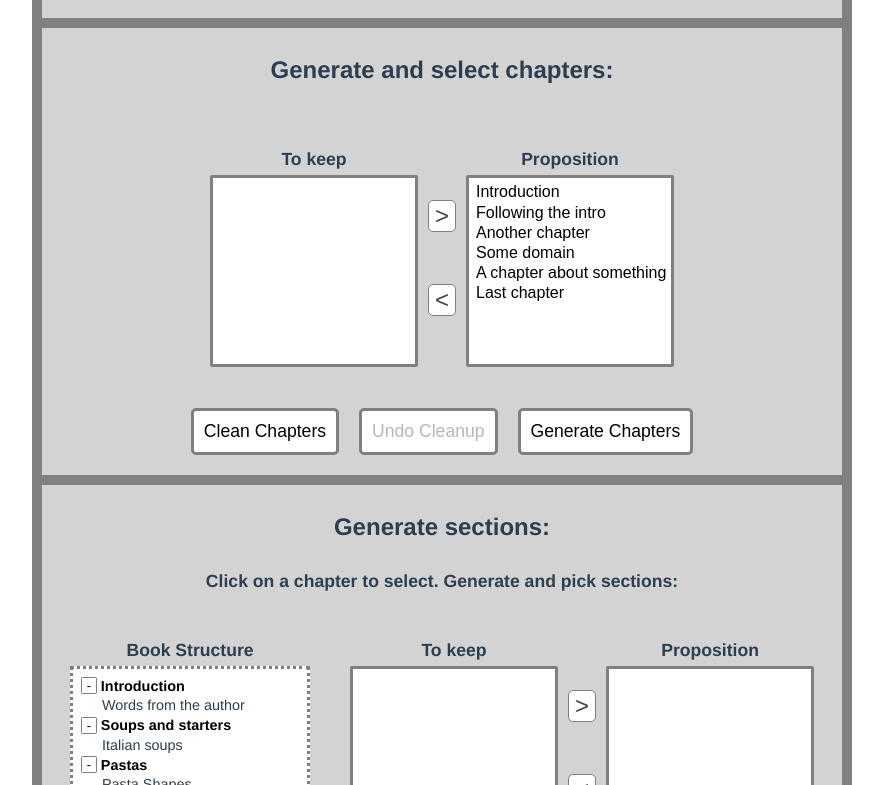
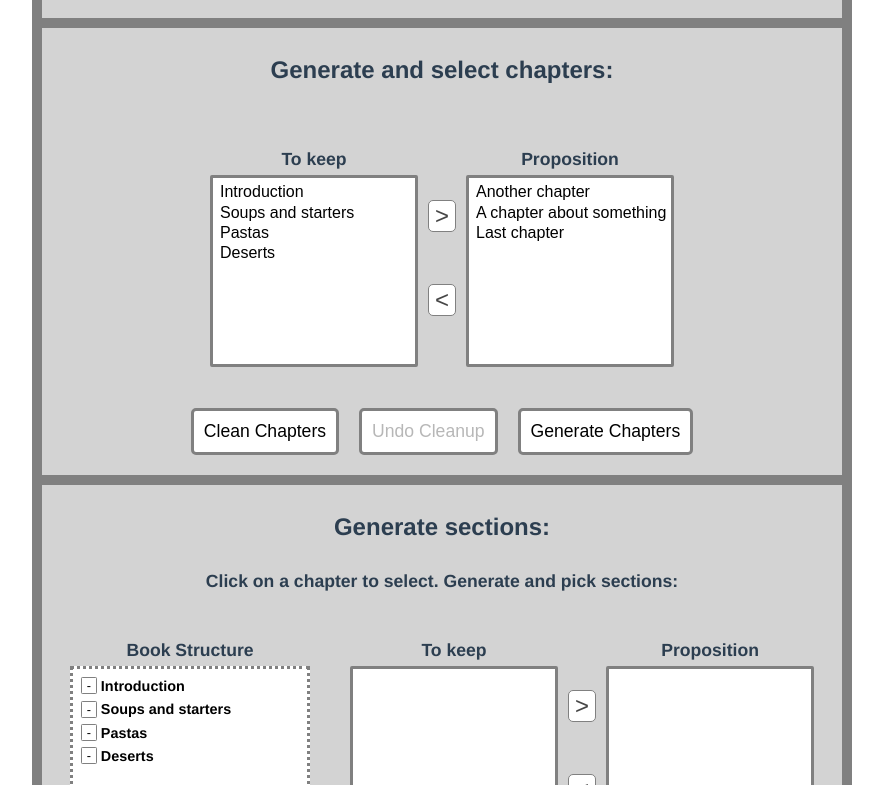
Before and after one commit to emilamaj/threadwriter, a Vue app: page / in a window 1280 px wide. Shown: the part 295-1080 px from the top of the page, without its empty margins (198-1081 px from the left). Built offline with nearby package versions, Linux system fonts and the light colour scheme.

Commit message:
minor fixes

```diff
--- a/src/App.vue
+++ b/src/App.vue
@@ -6,7 +6,7 @@
     </div>
     <hr class="separator">
     <div class="chapters-div">
-      <chapter-generator :bookTitle="bookTitle" :bookGoal="bookGoal" @chapterUpdate="chapterUpdate"/>
+      <chapter-generator :bookTitle="bookTitle" :bookGoal="bookGoal" :bookChapters="bookChapters" @chapterUpdate="chapterUpdate"/>
     </div>
     <hr class="separator">
     <div class="sections-div">
@@ -43,11 +43,8 @@ export default {
     return {
       bookTitle: "Mediterranean Cuisine For Beginners: A Cookbook",
       bookGoal: "allow the reader to master mediterranean cuisine, even with little cooking experience",
-      bookChapters: ["Introduction","Soups and starters","Pastas","Deserts"],
-      bookSections: [["Words from the author"],
-      ["Italian soups"],
-      ["Pasta Shapes"],
-      ["Italian deserts"]],
+      bookChapters: ["Introduction", "Soups and starters", "Pastas", "Deserts"],
+      bookSections: [["Words from the author"], ["Italian soups"], ["Pasta Shapes"], ["Italian deserts"]],
       // Contains the summaries of the sections of the book
       bookSummaries: [
         [
--- a/src/components/ChapterGenerator.vue
+++ b/src/components/ChapterGenerator.vue
@@ -26,13 +26,17 @@ export default {
     bookGoal: {
       type: String,
       default: "allow the reader to master mediterranean cuisine, even with little cooking experience"
+    },
+    bookChapters: {
+      type: Array,
+      default: () => ["Introduction","Soups and starters","Pastas","Deserts"]
     }
   },
   data() {
     return {
       selectedChapters: [],
       previousSelectedChapters: [],
-      generatedChapters: ["Introduction", "Following the intro", "Another chapter", "Some domain", "A chapter about something", "Last chapter"]
+      generatedChapters: ["Another chapter", "A chapter about something", "Last chapter"]
     }
   },
   methods: {
@@ -264,6 +268,10 @@ We perform the same cleanup operation for the following list (we make sure that
       },
       deep: true
       }
+  },
+  mounted() {
+    // When the component is mounted, we update the chapters
+    this.selectedChapters = this.bookChapters
   }
 }
 </script>
--- a/src/components/ParagraphViewer.vue
+++ b/src/components/ParagraphViewer.vue
@@ -22,7 +22,6 @@ export default {
     },
     methods: {
         updateParagraph() {
-            console.log("Paragraph change:", this.currentParagraph);
             this.$emit("paragraphChange", this.currentParagraph);
         },
     },
--- a/src/components/TreeViewer2.vue
+++ b/src/components/TreeViewer2.vue
@@ -8,7 +8,7 @@
             </div>
 
             <div class="section-div" v-if='displayChildren[i]'>
-                <p class="section-label" v-for="section in sections[i]" :key="section"> {{ section }} </p>
+                <p class="section-label" v-for="section in sections[i]" :key="section" @click=selectChapter(i)> {{ section }} </p>
             </div>
         </div>
     </div>
@@ -116,6 +116,7 @@ export default {
     padding: 0;
     margin: 0;
     white-space: nowrap;
+    cursor: pointer;
 }
 
 </style>
```
Lines whose indentation alone changed are shown as unchanged.
